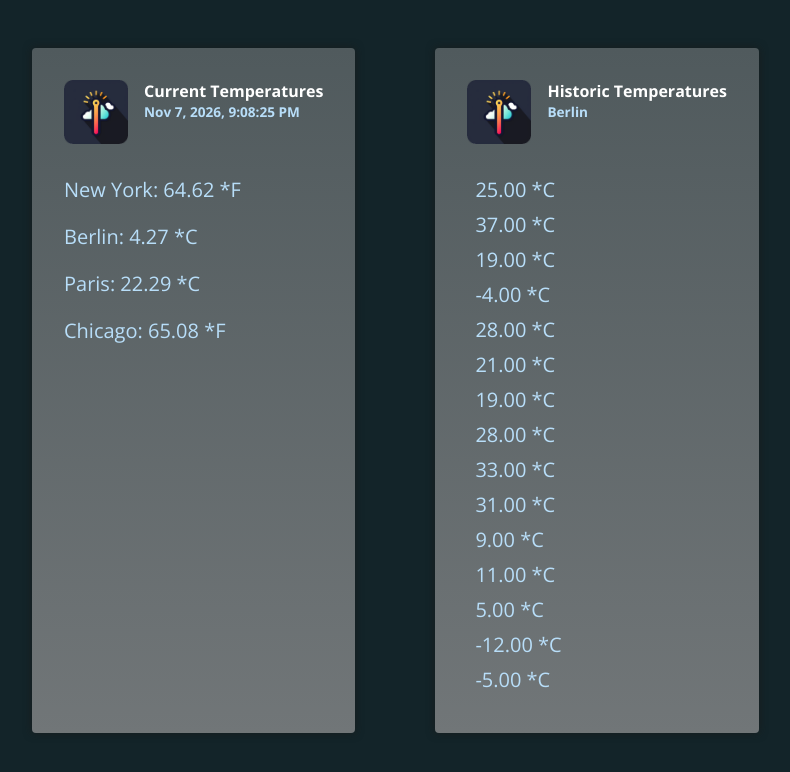
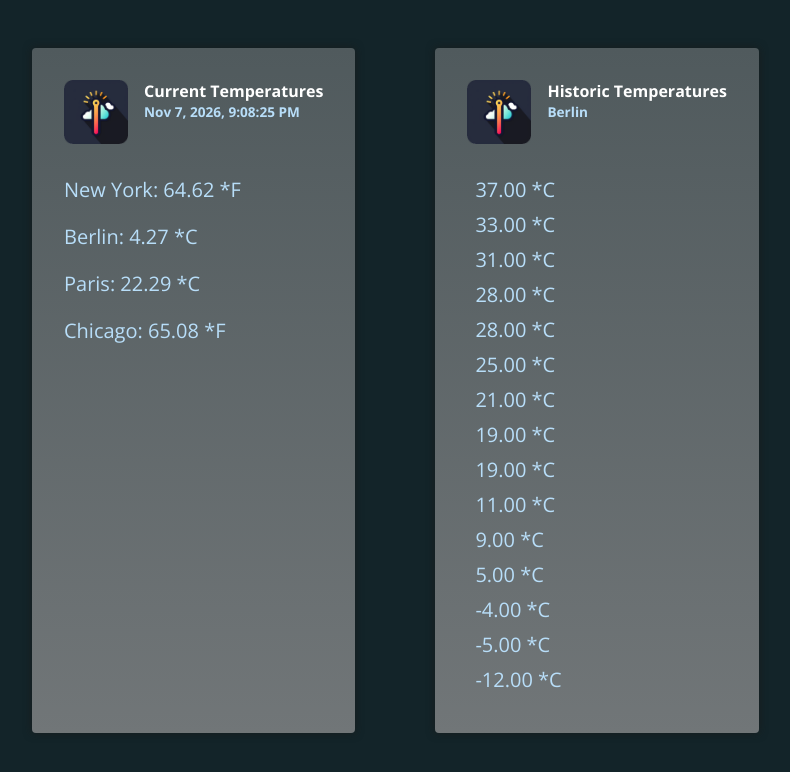
Before and after one commit to L1ndseyHerman/temperature-app, an Angular app: page / in a window 1280 px wide. Shown: the top 772 px of the page, without its empty margins (168-958 px from the left). Built offline with nearby package versions, Linux system fonts and the light colour scheme.

Commit message:
Caught up thru vid 171: Building a Pipe That Sorts Items

```diff
--- a/src/app/app.component.html
+++ b/src/app/app.component.html
@@ -25,7 +25,10 @@
       </div>
     </header>
     <ul>
-      @for (temperature of historicTemperatures; track temperature) {
+      @for (
+        temperature of historicTemperatures | sort: "desc";
+        track temperature
+      ) {
         <li (click)="onReset($index)">{{ temperature | temp: "cel" }}</li>
       }
     </ul>
--- a/src/app/app.component.ts
+++ b/src/app/app.component.ts
@@ -1,12 +1,13 @@
 import { DatePipe, DecimalPipe } from '@angular/common';
 import { Component } from '@angular/core';
 import { TemperaturePipe } from './temperature.pipe';
+import { SortPipe } from './sort.pipe';
 
 @Component({
   selector: 'app-root',
   standalone: true,
   templateUrl: './app.component.html',
-  imports: [DatePipe, DecimalPipe, TemperaturePipe],
+  imports: [DatePipe, DecimalPipe, TemperaturePipe, SortPipe],
 })
 export class AppComponent {
   currentDate = new Date();
--- /dev/null
+++ b/src/app/sort.pipe.ts
@@ -0,0 +1,23 @@
+import { Pipe, PipeTransform } from '@angular/core';
+
+@Pipe({
+  name: 'sort',
+  standalone: true,
+})
+export class SortPipe implements PipeTransform {
+  transform(
+    value: string[] | number[],
+    //  If u don't pass in a value, the default is 'asc':
+    direction: 'asc' | 'desc' = 'asc',
+  ) {
+    const sorted = [...value];
+    sorted.sort((a, b) => {
+      if (direction === 'asc') {
+        return a > b ? 1 : -1;
+      } else {
+        return a > b ? -1 : 1;
+      }
+    });
+    return sorted;
+  }
+}
```
